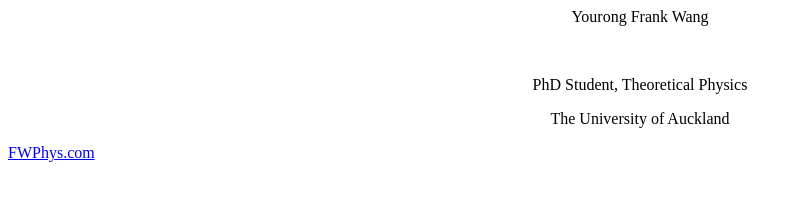
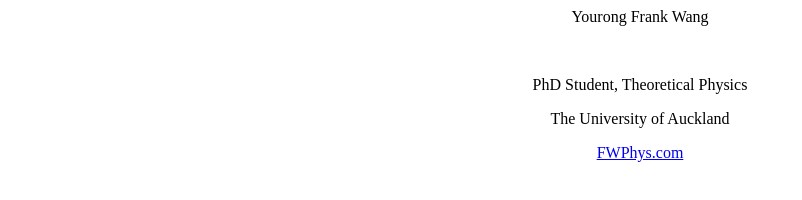
Before and after one commit to FWPhys/FWPhys.github.io, a plain HTML site: page index.html in a window 1280 px wide. Shown: the whole page, without its empty margins (0-802 px from the left). Drawn offline with Linux system fonts and the light colour scheme.

Commit message:
Update index.html

```diff
--- a/index.html
+++ b/index.html
@@ -20,7 +20,7 @@ style='mso-ansi-language:EN-US'>PhD Student, Theoretical Physics<o:p></o:p></spa
 <p class=MsoNormal align=center style='text-align:center'><span lang=EN-US
 style='mso-ansi-language:EN-US'>The University of Auckland<o:p></o:p></span></p>
 
-  <p><a href='https://fwphys.com' align=center style='text-align:center'>FWPhys.com</a>	</p>
+<p align=center style='text-align:center'><a href='https://fwphys.com/'>FWPhys.com</a></p>
 </div>
 
 </body>
```
